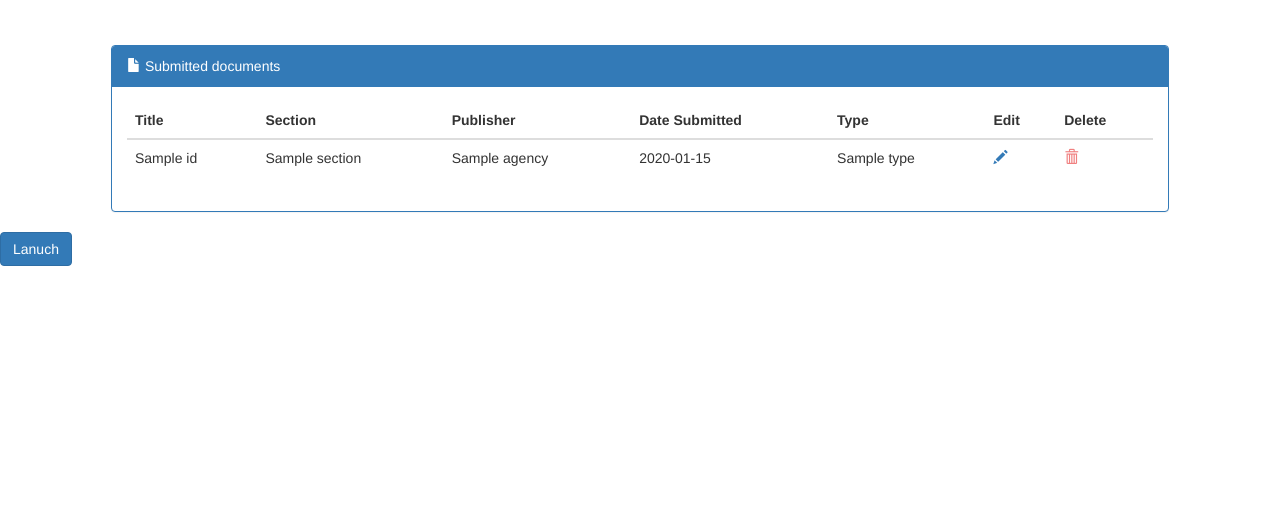
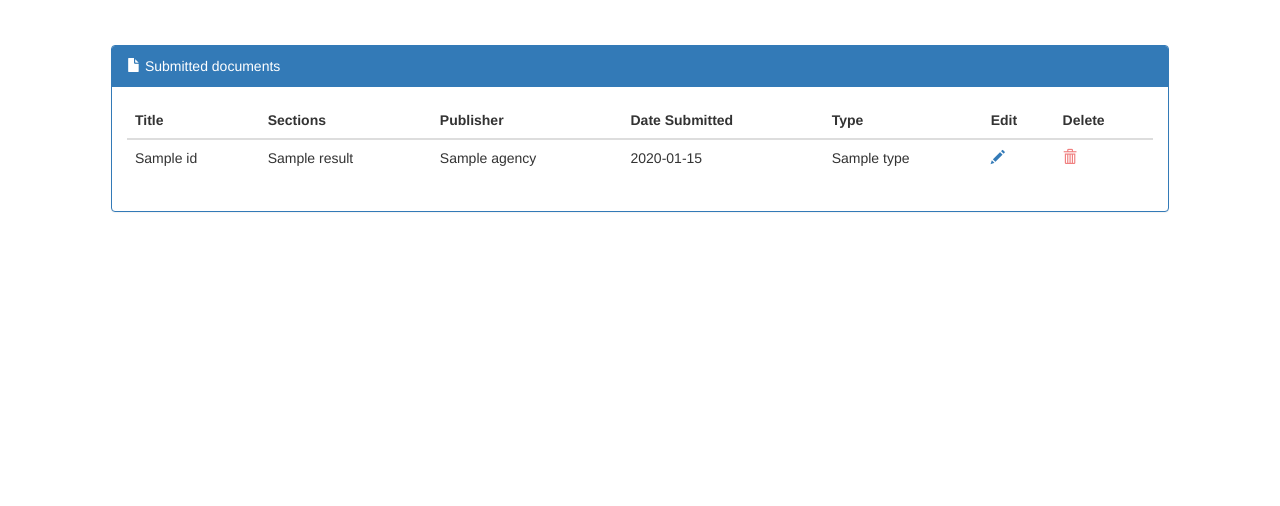
Before and after one commit to imAlan/GPP-Submission-Portal, a Flask app: template app/templates/submitted.html in a window 1280 px wide. Shown: the part 57-563 px from the top of the page. Run offline with Flask 2, Linux system fonts and the light colour scheme; the template is opened without the code that fills it: most values are stand-ins (such as "Sample title", 1, 10 or a date in 2020); some libraries are stand-ins or nearby versions.

Commit message:
changed submitted docs page to have num sections instead of listing all sections to prevent edits for a particular sections

```diff
--- a/app/templates/submitted.html
+++ b/app/templates/submitted.html
@@ -28,7 +28,7 @@
                             <thead>
                                 <tr>
                                     <th>Title</th>
-                                    <th>Section</th>
+                                    <th>Sections</th>
                                     <th>Publisher</th>
                                     <th>Date Submitted</th>
                                     <th>Type</th>
@@ -40,7 +40,7 @@
                                 {% for result in results %}
                                     <tr>
                                         <td>{{ result[0].title }}</td>
-                                        <td>{{ result[1].section }}</td>
+                                        <td>{{ result[1] }}</td>
                                         <td>{{ result[0].agency }}</td>
                                         <td>{{ result[0].dateSubmitted.date() }}</td>
                                         <td>{{ result[0].type }}</td>
@@ -72,10 +72,5 @@
             </div>
         </div>
     </div>
-
-    <button class="btn btn-primary" data-toggle="modal" data-target="myModal#">Lanuch</button>
-    <div class="modal fade" id="myModal" >
-
-    </div>
     {{ super() }}
 {% endblock %}
--- a/app/views.py
+++ b/app/views.py
@@ -171,8 +171,10 @@ def signup():
 @app.route('/submitted_docs')
 @login_required
 def submitted_docs():
-    query = db.session.query(Document, Section).outerjoin(Section).join(Submit).join(User).filter(Submit.uid == session['uid']).filter(Document.status == "publishing").all()
-    return render_template('submitted.html', results=query)
+    docs = db.session.query(Document, func.count(Document.common_id)).outerjoin(Section).join(Submit).join(User).filter(Submit.uid == session['uid']).filter(Document.status == "publishing").group_by(Document.common_id).all()
+
+    #query = db.session.query(Document, Section).outerjoin(Section).join(Submit).join(User).filter(Submit.uid == session['uid']).filter(Document.status == "publishing").all()
+    return render_template('submitted.html', results=docs)
 
 @app.route('/published_docs')
 @login_required
```
Also changed, not shown: 1 other file.
